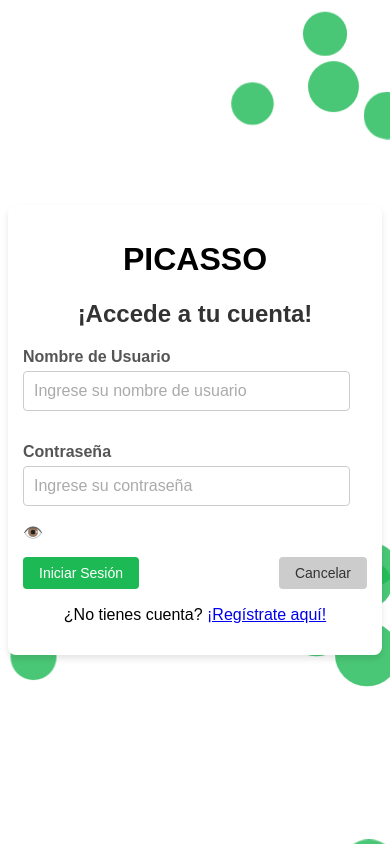
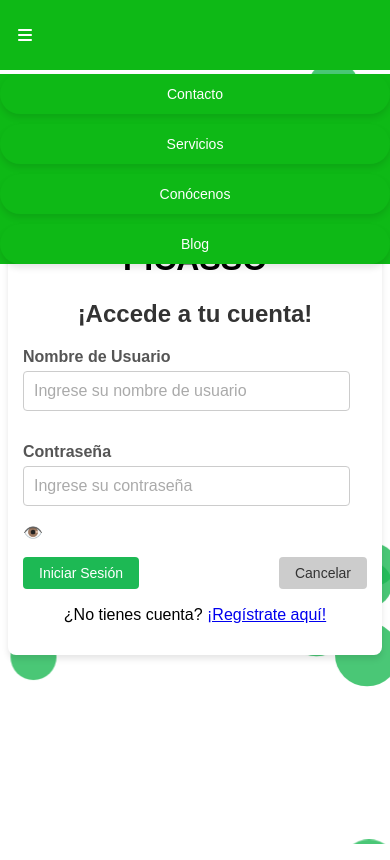
Before and after one commit to julianest/MonnaLisaProyect_Angular16, an Angular app: page / in a window 390 px wide. Built offline with nearby package versions, Linux system fonts and the light colour scheme.

Commit message:
[ADD] Se agrega Menu circular y hamburgesa(Mobi)

```diff
--- a/src/app/app.module.ts
+++ b/src/app/app.module.ts
@@ -7,6 +7,7 @@ import { LoginComponent } from './modules/auth/views/login/login.component';
 import { RegisterComponent } from './modules/auth/views/register/register.component';
 import { HomeComponent } from './modules/general/views/home/home.component';
 import { AnimatedBackgroundComponent } from './shared/components/animated-background/animated-background.component';
+import { CircularMenuComponent } from './modules/general/views/circular-menu/circular-menu.component';
 
 @NgModule({
   declarations: [
@@ -14,7 +15,8 @@ import { AnimatedBackgroundComponent } from './shared/components/animated-backgr
     LoginComponent,
     RegisterComponent,
     HomeComponent,
-    AnimatedBackgroundComponent
+    AnimatedBackgroundComponent,
+    CircularMenuComponent
   ],
   imports: [
     BrowserModule,
--- a/src/app/modules/auth/views/login/login.component.html
+++ b/src/app/modules/auth/views/login/login.component.html
@@ -7,6 +7,7 @@
   <title>Login</title>
 </head>
 <body>
+  <app-circular-menu></app-circular-menu>
   <app-animated-background [circleColor]="'#1db954'" [numCircles]="15"></app-animated-background>
   <div class="login-container">
     <h1 style="text-align: center;">PICASSO</h1>
@@ -26,7 +27,7 @@
           <button type="button" class="button cancel" id="cancel-button">Cancelar</button>
       </div>
   </form>
-  <p style="text-align: center; color: black; margin-top: 5%;">¿No tienes cuenta? <a href="/register" id="register-link">¡Regístrate aquí!</a></p>
+  <p style="text-align: center; color: black; margin-top: 5%;">¿No tienes cuenta? <a [routerLink]="['/register']" id="register-link">¡Regístrate aquí!</a></p>
 </div>
 <div id="loading-indicator" style="display: none;">
   <div class="spinner"></div>
--- a/src/app/modules/auth/views/register/register.component.html
+++ b/src/app/modules/auth/views/register/register.component.html
@@ -29,7 +29,7 @@
         <button type="button" class="button cancel" id="cancel-button">Cancelar</button>
       </div>
     </form>
-    <p style="text-align: center; color: black; margin-top: 5%;">¿Ya tienes cuenta? <a href="/" id="register-link">¡Logueate!</a></p>
+    <p style="text-align: center; color: black; margin-top: 5%;">¿Ya tienes cuenta? <a [routerLink]="['/']" id="register-link">¡Logueate!</a></p>
   </div>
   <div id="loading-indicator" style="display: none;">
     <div class="spinner"></div>
--- /dev/null
+++ b/src/app/modules/general/views/circular-menu/circular-menu.component.css
@@ -0,0 +1,143 @@
+.semicircle-menu {
+  position: fixed;
+  top: 50%;
+  left: 0;
+  transform: translateY(-50%);
+  width: 60px;
+  height: 150px;
+  background: #0eb916;
+  clip-path: ellipse(100% 50% at 0% 50%);
+  z-index: 1000;
+  display: flex;
+  align-items: center;
+  justify-content: flex-start;
+  padding-left: 10px;
+}
+
+.menu-button {
+  position: absolute;
+  top: 50%;
+  left: 5px;
+  transform: translateY(-50%);
+  width: 50px;
+  height: 50px;
+  display: flex;
+  align-items: center;
+  justify-content: center;
+  color: white;
+  cursor: pointer;
+  z-index: 2;
+}
+
+/* Contenedor de los botones */
+.menu-items-wrapper {
+  position: absolute;
+  top: 50%;
+  left: 70px; /* Justo fuera del semicírculo */
+  transform: translateY(-50%); /* Inicialmente fuera de la vista (arriba) */
+  z-index: 1001;
+}
+
+/* Ocultar por defecto */
+.menu-items {
+  display: flex;
+  flex-direction: column;
+  gap: 10px;
+  transform: scale(0); /* Reducir tamaño inicialmente */
+  transform-origin: left center;
+  transition: transform 0.4s ease;
+}
+
+.menu-items.active {
+  transform: scale(1); /* Mostrar los botones */
+}
+
+.menu-item {
+  width: 100px;
+  height: 40px;
+  background-color: #0eb916;
+  border-radius: 20px;
+  display: flex;
+  align-items: center;
+  justify-content: center;
+  color: white;
+  text-decoration: none;
+  transition: background-color 0.3s ease;
+  box-shadow: 0 4px 6px rgba(0, 0, 0, 0.1);
+}
+
+.menu-item:hover {
+  background-color: #666666;
+}
+
+/* Estilos para dispositivos pequeños */
+@media (max-width: 768px) {
+  .semicircle-menu {
+    width: 100%;
+    height: auto;
+    top: 0;
+    left: 0;
+    transform: none;
+    clip-path: none; /* Eliminar la forma de semicírculo */
+    background-color: #0eb916;
+    display: flex;
+    flex-direction: column;
+    align-items: flex-start;
+    padding: 10px 0;
+  }
+
+  .menu-button {
+    position: static;
+    transform: none;
+    z-index: 1002;
+  }
+
+  .menu-items-wrapper {
+    position: absolute;
+    top: 20%;
+    left: 0;
+    width: 100%;
+    z-index: 1001; /* Por debajo del botón */
+  }
+
+  .menu-items {
+    width: 100%;
+    background-color: #0eb916;
+  }
+
+  .menu-items.active {
+    display: flex; /* Mostrar los elementos al activar el menú */
+    transform: translateY(0);
+  }
+
+  .menu-item {
+    width: 100%;
+    margin: 0;
+    background-color: #0eb916;
+    color: white;
+    transition: background-color 0.3s ease; /* Suavizar cambios de color */
+    font-size: 14px;
+    left: 0;
+  }
+
+  .menu-item:hover {
+    background-color: #22e907;
+  }
+}
+
+/* Animación para el menú hamburguesa */
+@keyframes slide-down {
+  from {
+    opacity: 0;
+    transform: translateY(-20px);
+  }
+  to {
+    opacity: 1;
+    transform: translateY(0);
+  }
+}
+
+.menu-items.active {
+  display: flex;
+  animation: slide-down 0.3s ease;
+}
--- /dev/null
+++ b/src/app/modules/general/views/circular-menu/circular-menu.component.html
@@ -0,0 +1,18 @@
+<div class="semicircle-menu">
+  <div class="menu-button" (click)="toggleMenu()">
+    <i class="fas fa-bars"></i>
+  </div>
+</div>
+
+<div class="menu-items-wrapper">
+  <div class="menu-items" [class.active]="isMenuOpen">
+    <a
+      href="#"
+      class="menu-item"
+      *ngFor="let item of menuItems"
+      [style.transform]="getTransform(item)"
+    >
+      {{ item.name }}
+    </a>
+  </div>
+</div>
--- /dev/null
+++ b/src/app/modules/general/views/circular-menu/circular-menu.component.ts
@@ -0,0 +1,48 @@
+import { Component, HostListener } from '@angular/core';
+
+@Component({
+  selector: 'app-circular-menu',
+  templateUrl: './circular-menu.component.html',
+  styleUrls: ['./circular-menu.component.css']
+})
+export class CircularMenuComponent {
+  isMenuOpen = true;
+  isSmallScreen = false;
+  menuItems = [
+    { name: 'Contacto', icon: 'fas fa-envelope' },
+    { name: 'Servicios', icon: 'fas fa-cogs' },
+    { name: 'Conócenos', icon: 'fas fa-info-circle' },
+    { name: 'Blog', icon: 'fas fa-blog' }
+  ];
+
+  ngOnInit() {
+    this.checkScreenSize();
+  }
+
+  toggleMenu() {
+    this.isMenuOpen = !this.isMenuOpen;
+  }
+
+  @HostListener('window:resize', [])
+  onResize() {
+    this.checkScreenSize();
+  }
+
+
+  checkScreenSize() {
+    this.isSmallScreen = window.innerWidth <= 768;
+  }
+
+  getTransform(item: any): string {
+    if (this.isSmallScreen) {
+      // Si estamos en dispositivos pequeños, no usar transformaciones
+      return '';
+    }
+    const index = this.menuItems.indexOf(item);
+    const angle = (180 / (this.menuItems.length - 1)) * index; // Dividir los ítems en un arco de 180 grados
+    const radius = 80; // Radio del semicírculo
+    const y = radius * Math.cos((angle * Math.PI) / 180);
+    const x = radius * Math.sin((angle * Math.PI) / 180);
+    return `translate(${x}px, ${-y}px)`; // Invertimos las coordenadas para adaptarlas a la verticalidad
+  }
+}
--- a/src/index.html
+++ b/src/index.html
@@ -6,8 +6,16 @@
   <base href="/">
   <meta name="viewport" content="width=device-width, initial-scale=1">
   <link rel="icon" type="image/x-icon" href="favicon.ico">
+  <link
+  rel="stylesheet"
+  href="https://cdnjs.cloudflare.com/ajax/libs/font-awesome/6.4.0/css/all.min.css"
+  integrity="sha512-... (código de integridad)"
+  crossorigin="anonymous"
+  referrerpolicy="no-referrer"
+/>
 </head>
 <body>
   <app-root></app-root>
+
 </body>
 </html>
```
Also changed, not shown: 1 other file (tests, documents, lock files or other folders).
